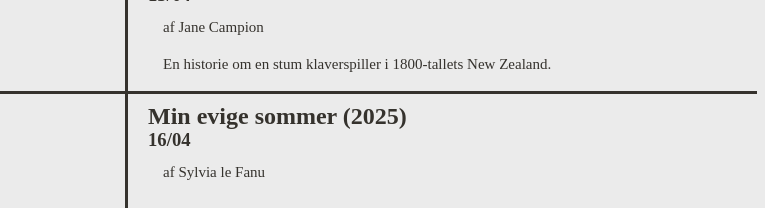
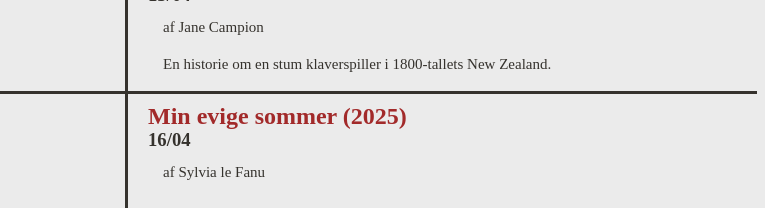
Before and after one commit to jolu0002/emnesite, a plain HTML site: page calender.html in a window 1280 px wide. Shown: the part 1293-1501 px from the top of the page, 515-1280 px from the left. Drawn offline with Linux system fonts and the light colour scheme; a script that the page names is missing; a web font is replaced by a local one.

Commit message:
finjusterer

```diff
--- a/calender.html
+++ b/calender.html
@@ -118,7 +118,7 @@
           </p>
         </div>
         <div class="film6">
-          <h2 class="filmtitel">Min evige sommer (2025)</h2>
+          <h2 class="filmtitel"><a href="">Min evige sommer (2025)</a></h2>
           <h3 class="filmdato">16/04</h3>
           <p class="beskrivelse">af Sylvia le Fanu</p>
         </div>
```
